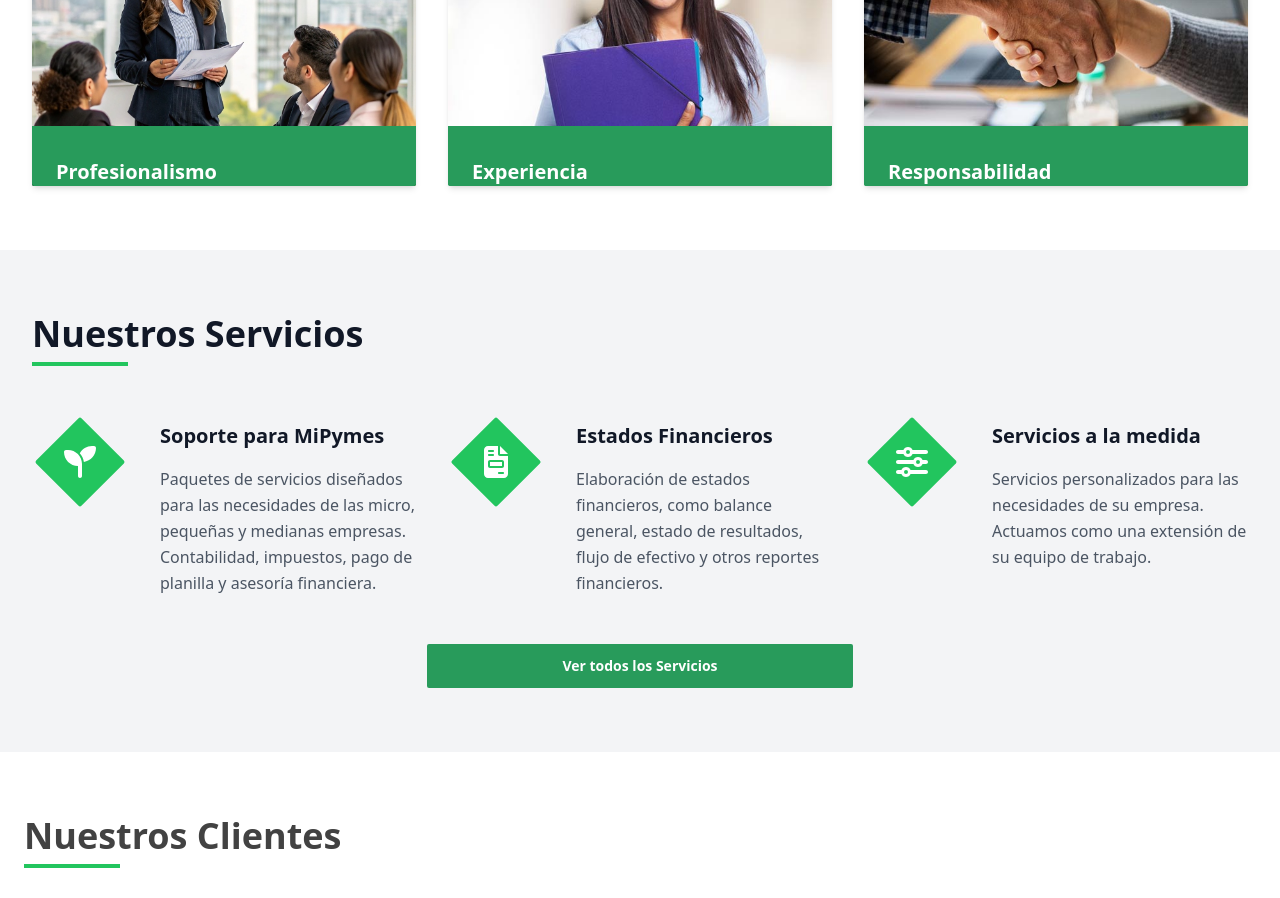
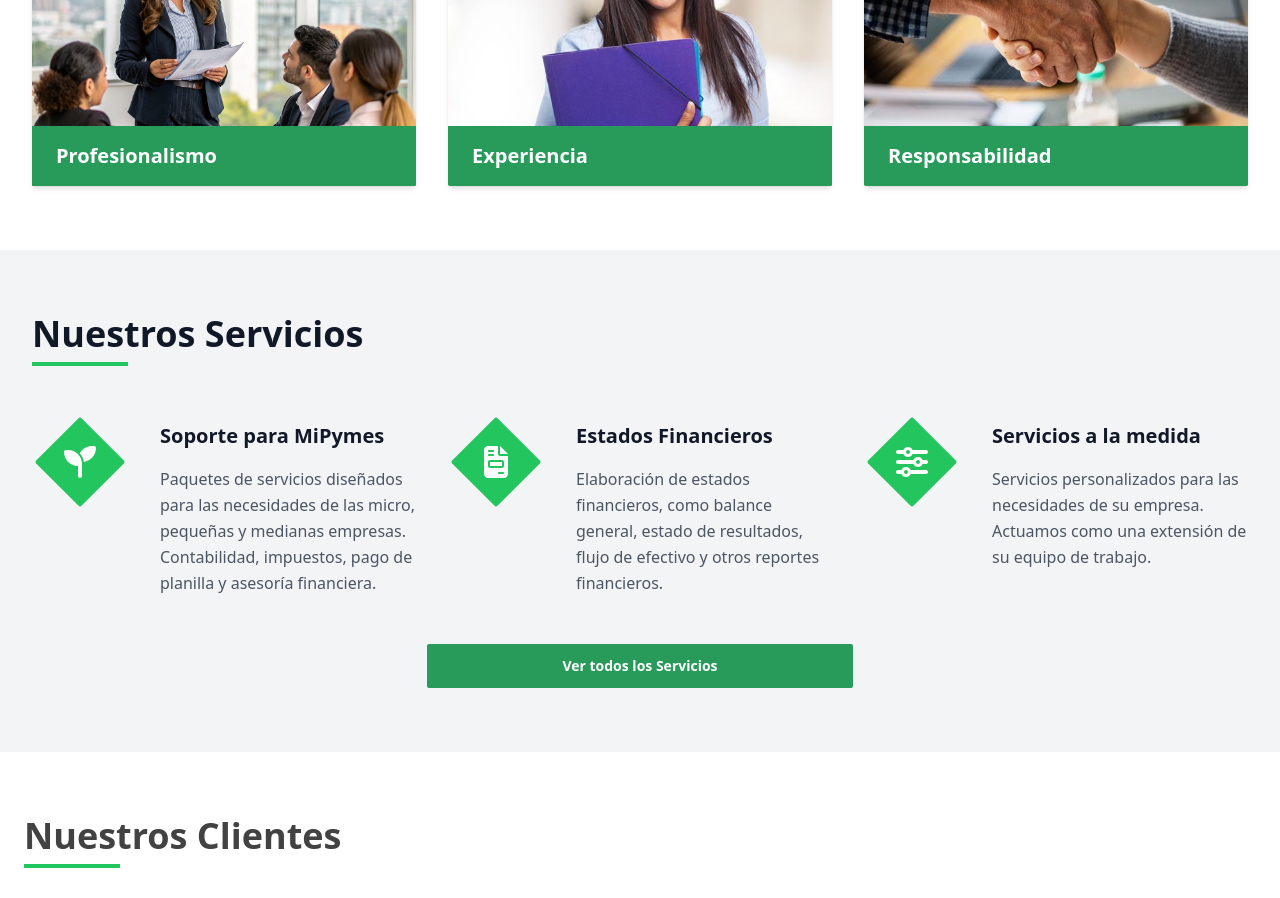
Before and after one commit to fmir86/contabilidad-costarica-nextjs, a Next.js app: page / in a window 1280 px wide. Shown: the part 960-1858 px from the top of the page. Built offline with nearby package versions, Linux system fonts and the light colour scheme; grey boxes are pictures that could not be loaded.

Commit message:
margin fixed on h3 in home

```diff
--- a/src/components/Featured/Featured.module.scss
+++ b/src/components/Featured/Featured.module.scss
@@ -23,11 +23,11 @@
           .title {
             @apply relative pb-1 sm:pb-2 md:py-4 px-6 bg-light-green lg:mb-6 md:min-h-[60px];
             @apply transition-all duration-300 ease-in-out;
-            @apply left-[-1.5rem];
+            @apply left-[-1.5rem] mb-0;
             width: calc(100% + 3rem);
 
             h3{
-              @apply text-lg lg:text-xl font-semibold text-white;
+              @apply text-lg lg:text-xl font-semibold text-white my-0;
             }
           }
 
```
